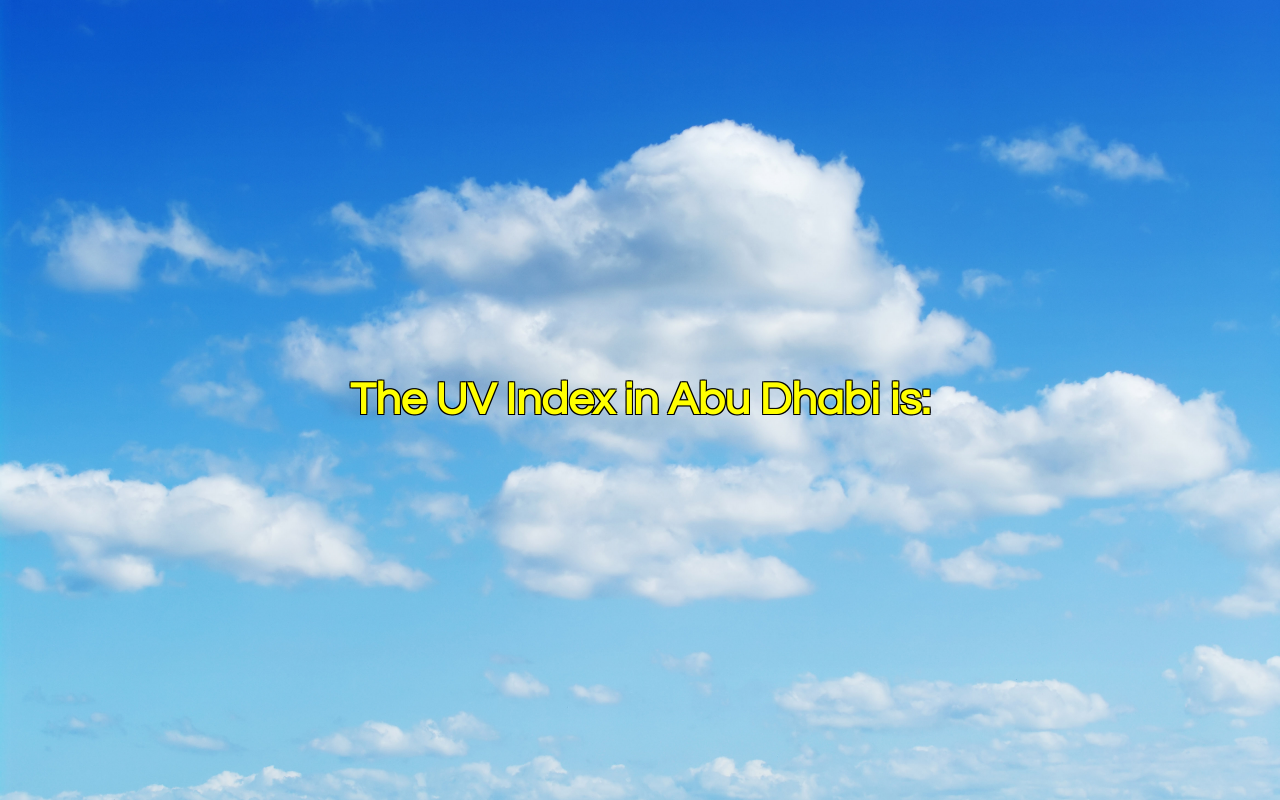
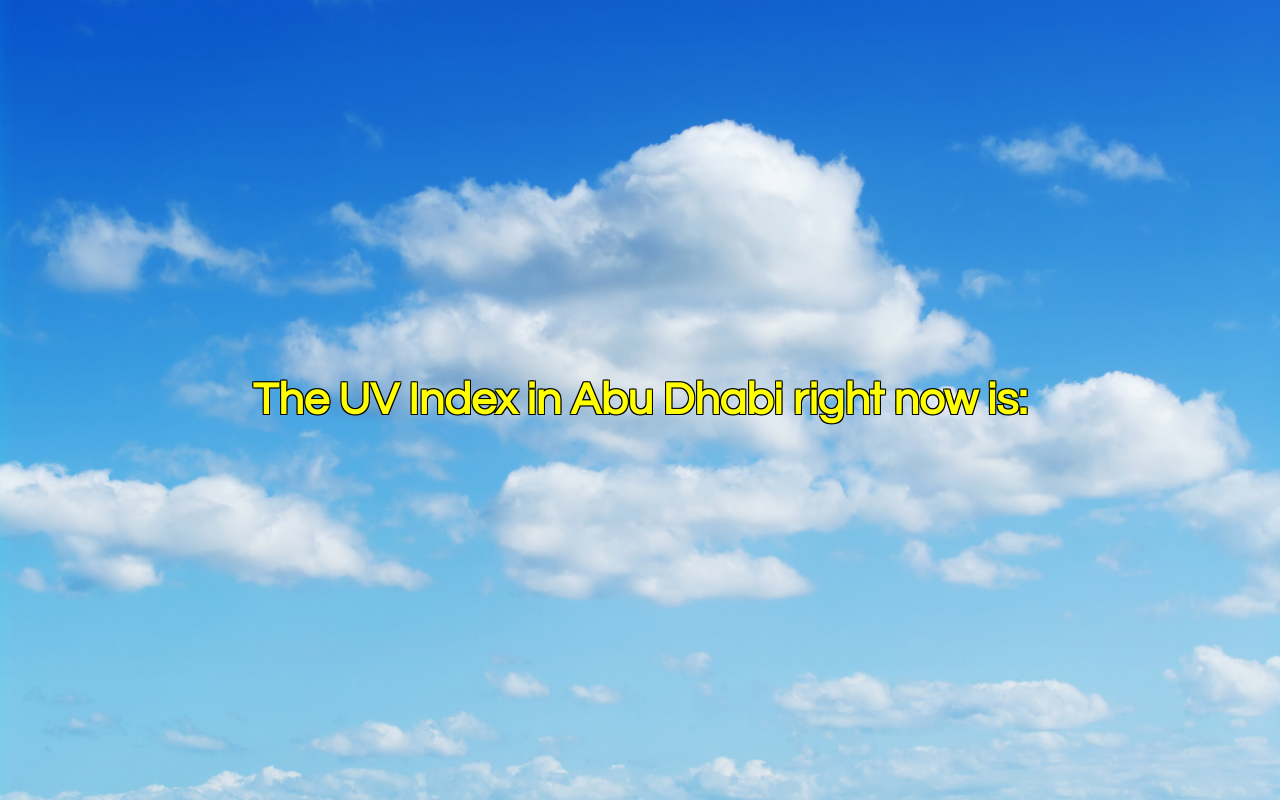
Before and after one commit to kiprask/gittutorial, a plain HTML site: page index.html in a window 1280 px wide. Drawn offline with Linux system fonts and the light colour scheme; no server answers.

Commit message:
fixed title

```diff
--- a/index.html
+++ b/index.html
@@ -6,7 +6,7 @@
     <body>
   		<div class="outer">
 			<div class="inner">
-  				<div class="centered"> The UV Index in Abu Dhabi is:
+  				<div class="centered"> The UV Index in Abu Dhabi right now is:
   					<div class="number" id="uvindex"></div>
   				</div>
 			</div>
```
